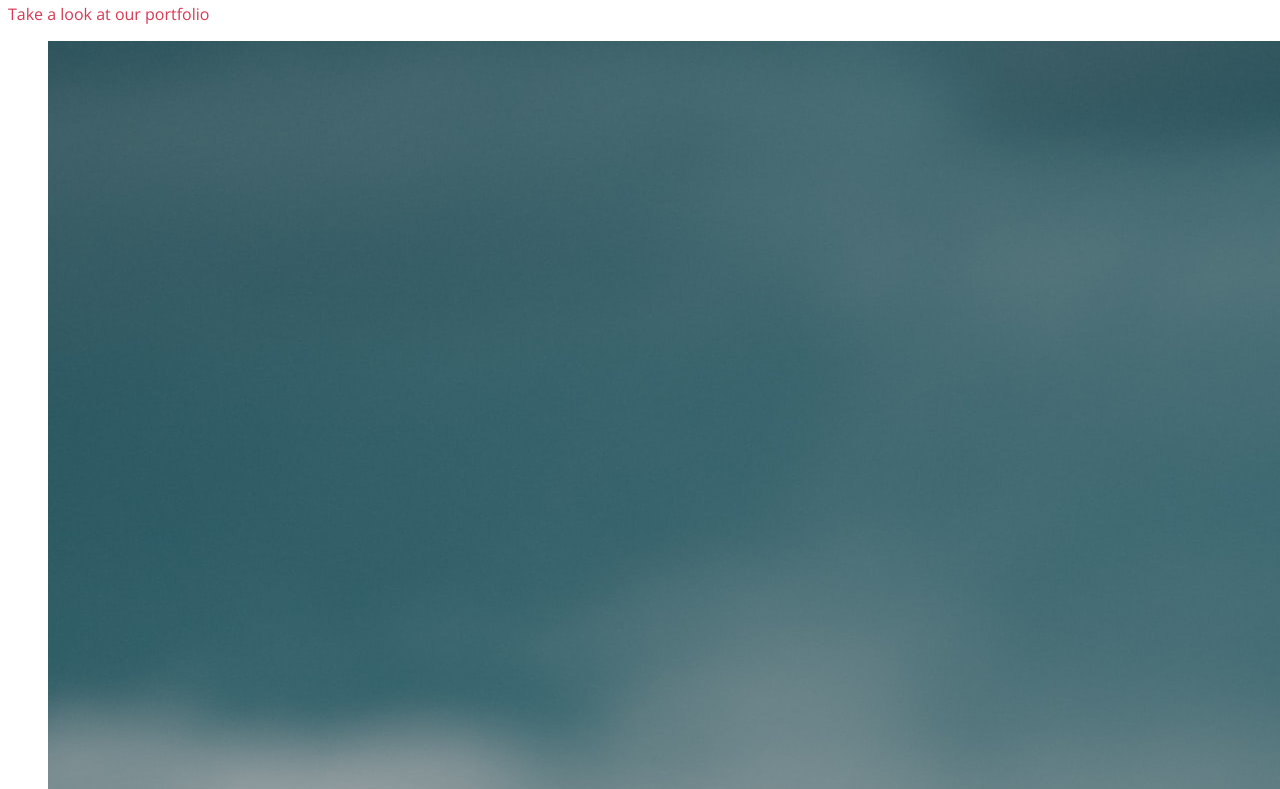
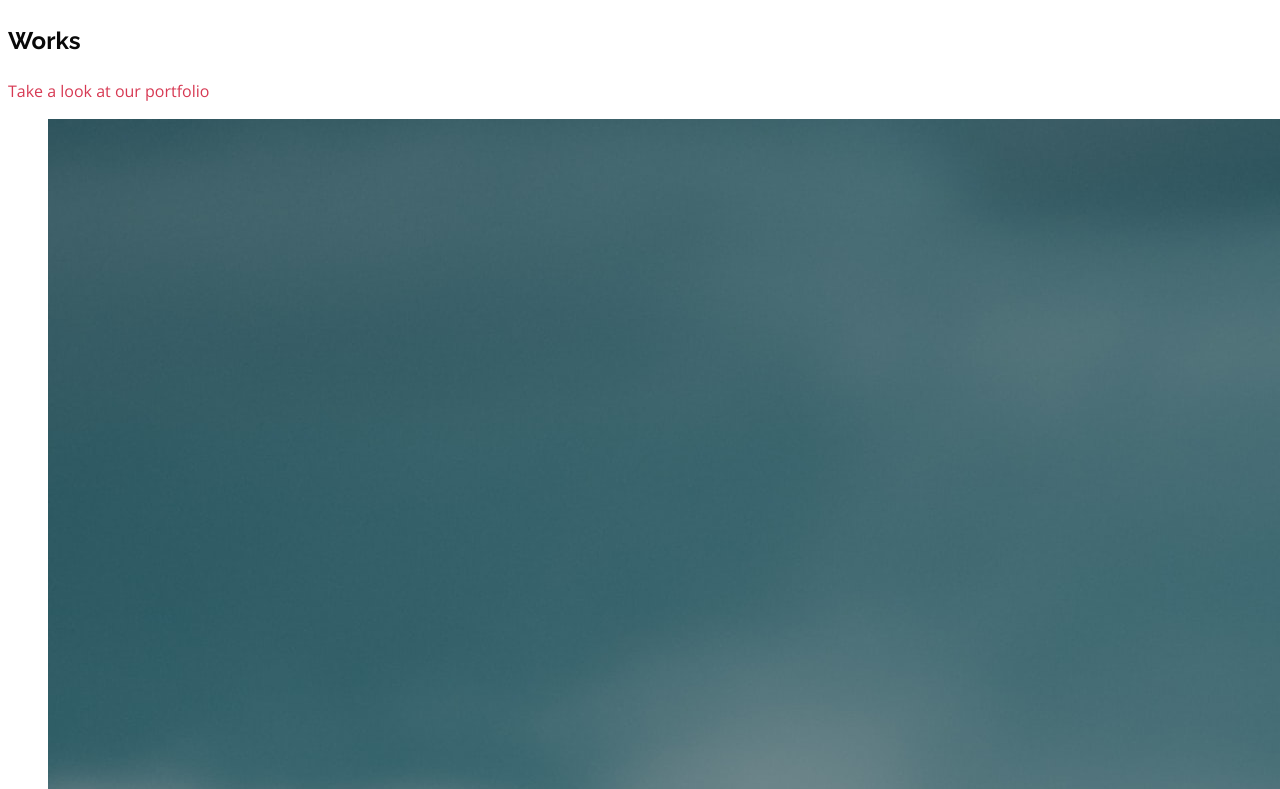
Before and after one commit to jisethpenarias/holbertonschool-web_front_end, a plain HTML site: page 0x02-CSS_advanced/index.html in a window 1280 px wide. Shown: the part 715-1504 px from the top of the page. Drawn offline with nearby package versions, Linux system fonts and the light colour scheme.

Commit message:
defining the height of a single line of text.

```diff
--- a/0x02-CSS_advanced/index.html
+++ b/0x02-CSS_advanced/index.html
@@ -7,7 +7,7 @@
     <meta name="description" content="Description of the page less than 150 characters">
     <link rel="icon" type="image/png" href="images/favicon.jpg">
     <link href="https://fonts.googleapis.com/css?family=Open+Sans:400,700|Raleway:700&display=swap" rel="stylesheet">
-    <link rel='stylesheet' href='styles/7-style.css'>
+    <link rel='stylesheet' href='styles/8-style.css'>
   </head>
   <body>
     <!-- Header -->
--- /dev/null
+++ b/0x02-CSS_advanced/styles/8-style.css
@@ -0,0 +1,61 @@
+:root {
+    --color-primary: #d73953;
+    --color-black: #090909;
+    --color-white: #ffffff;
+    --color-light-grey: #f3f3f3;
+    --color-dark-grey: #353535;
+    --text-color: var(--color-black);
+
+    --font-family-base: "Open Sans", "Helvetica Neue", Helvetica, Arial, sans-serif;
+    --font-family-title: "Raleway", "Helvetica Neue", Helvetica, Arial, sans-serif;
+
+    /* defining custom font-size */
+    --font-size-small: 1.2rem;
+    --font-size-medium: 1.6rem;
+    --font-size-large: 1.8rem;
+    --font-size-x-large: 2.3rem;
+    --font-size-xx-large: 4.8rem;
+
+    /* defining custom font-weight */
+    --font-weight-regular: 400;
+    --font-weight-bold: 700;
+
+    /* defining custom line-heigth */
+    --line-height-small: 1.2;
+    --line-height-base: 1.5;
+    --line-height-big: 1.8;
+}
+
+html {
+    scroll-behavior: smooth;
+    font-size: 62.5%;
+}
+
+body {
+    color: var(--text-color);
+    font-family: var(--font-family-base);
+    font-size: var(--font-size-medium);
+    font-weight: var(--font-weight-regular);
+    line-height: var(--line-height-base);
+}
+
+a {
+    color: var(--text-color);
+}
+
+.visually-hidden {
+    display: none;
+}
+
+.card-category {
+    color: var(--color-primary);
+}
+
+.section-tagline {
+    color: var(--color-primary);
+}
+
+h1, h2, h3, h4, h5, h6 {
+    font-family: var(--font-family-title);
+    font-weight: var(--font-weight-bold);
+}
```
